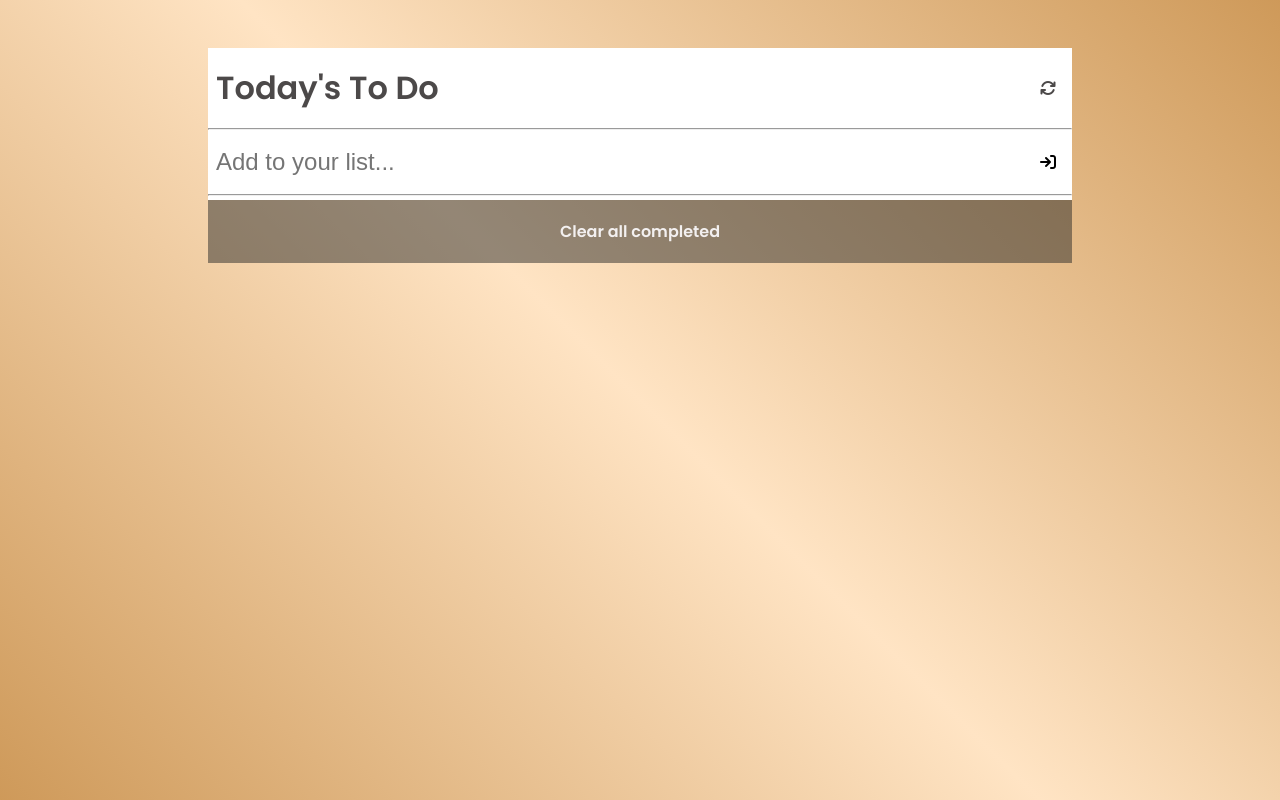
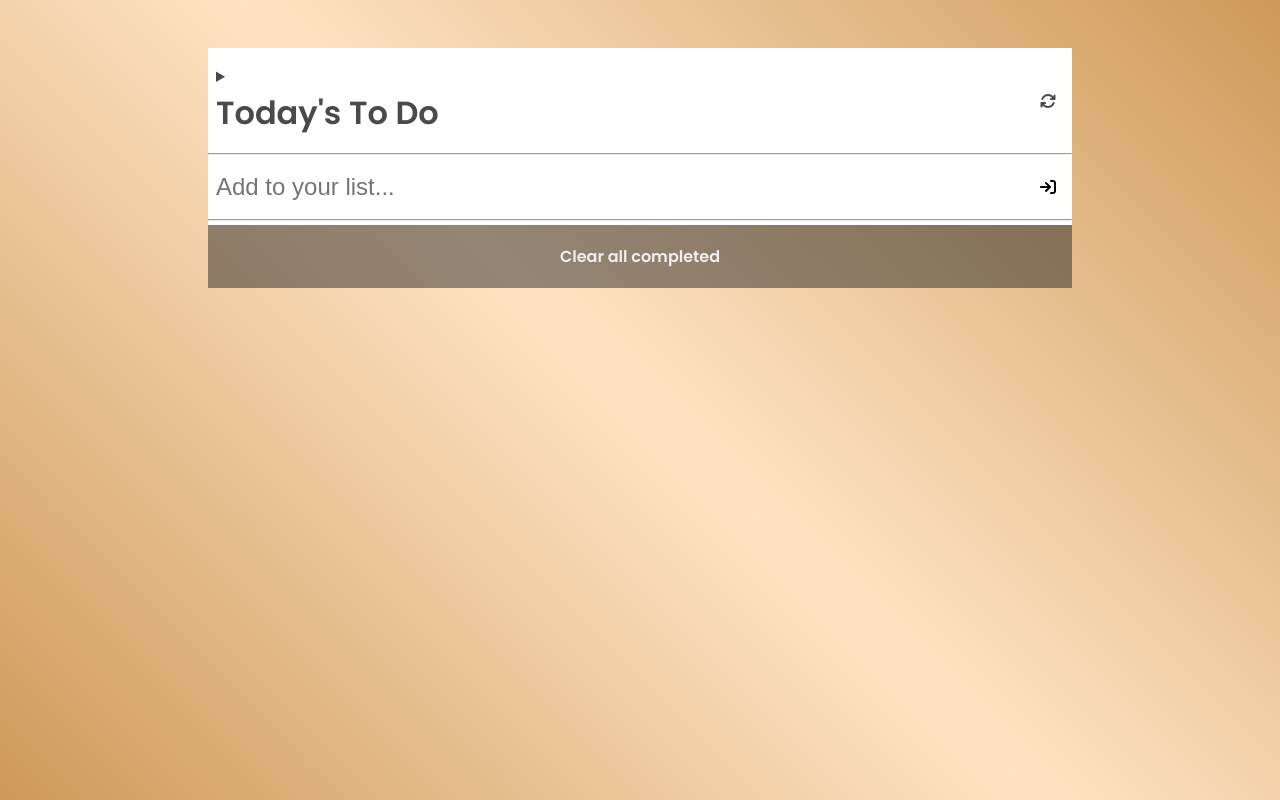
Before and after one commit to Bestbynature/TodoList-webpack-ES6, a website built with webpack: page src/index.html in a window 1280 px wide. Built offline with nearby package versions, Linux system fonts and the light colour scheme.

Commit message:
:zap: update the html to include the details tag

```diff
--- a/src/index.html
+++ b/src/index.html
@@ -13,7 +13,11 @@
 <body>
     <div class="wrapper">
         <header>
-            <h1>Today's To Do</h1>
+            <details>
+                <summary><h1>Today's To Do</h1></summary>
+                <p>Kindly input the tasks for today</p>
+            </details>
+
             <p></p>
             <i class="fa-solid fa-arrows-rotate fa-beat"></i>
 
```
